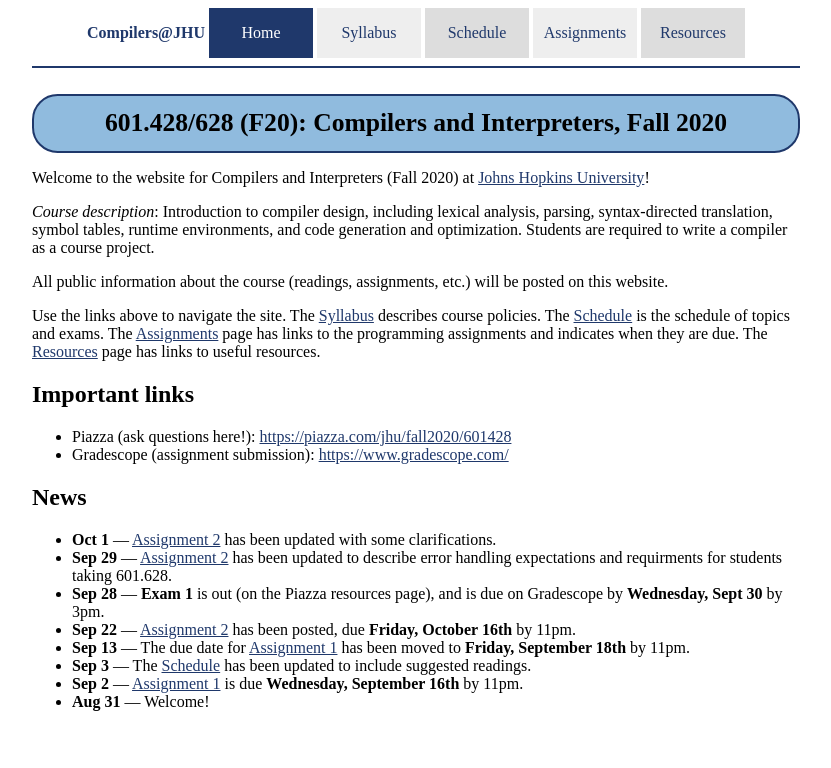
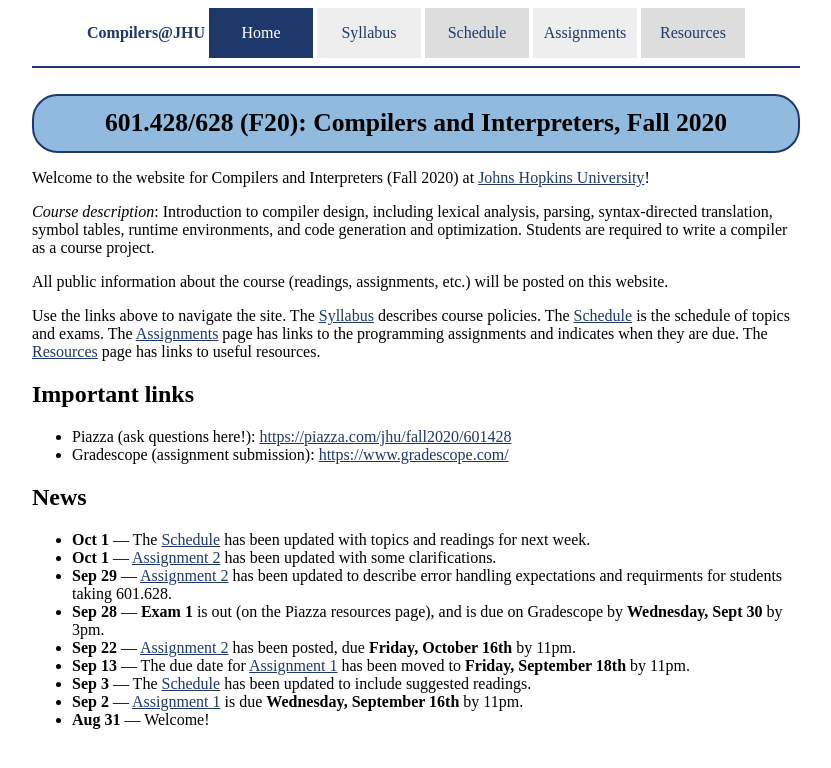
Before and after one commit to jhucompilers/fall2020, a Jekyll site: the page built from index.md, in a window 1280 px wide. Shown: the top 768 px of the page, without its empty margins (224-1055 px from the left). Built offline with Jekyll 4.4.1, drawn with Linux system fonts in a browser that asks for light colours.

Commit message:
mention schedule update

```diff
--- a/index.md
+++ b/index.md
@@ -19,6 +19,7 @@ Use the links above to navigate the site.  The [Syllabus](syllabus.html) describ
 
 ## News
 
+* **Oct 1** — The [Schedule](schedule.html) has been updated with topics and readings for next week.
 * **Oct 1** — [Assignment 2](assign/assign02.html) has been updated with some clarifications.
 * **Sep 29** — [Assignment 2](assign/assign02.html) has been updated to describe error handling expectations and requirments for students taking 601.628.
 * **Sep 28** — **Exam 1** is out (on the Piazza resources page), and is due on Gradescope by **Wednesday, Sept 30** by 3pm.
```
